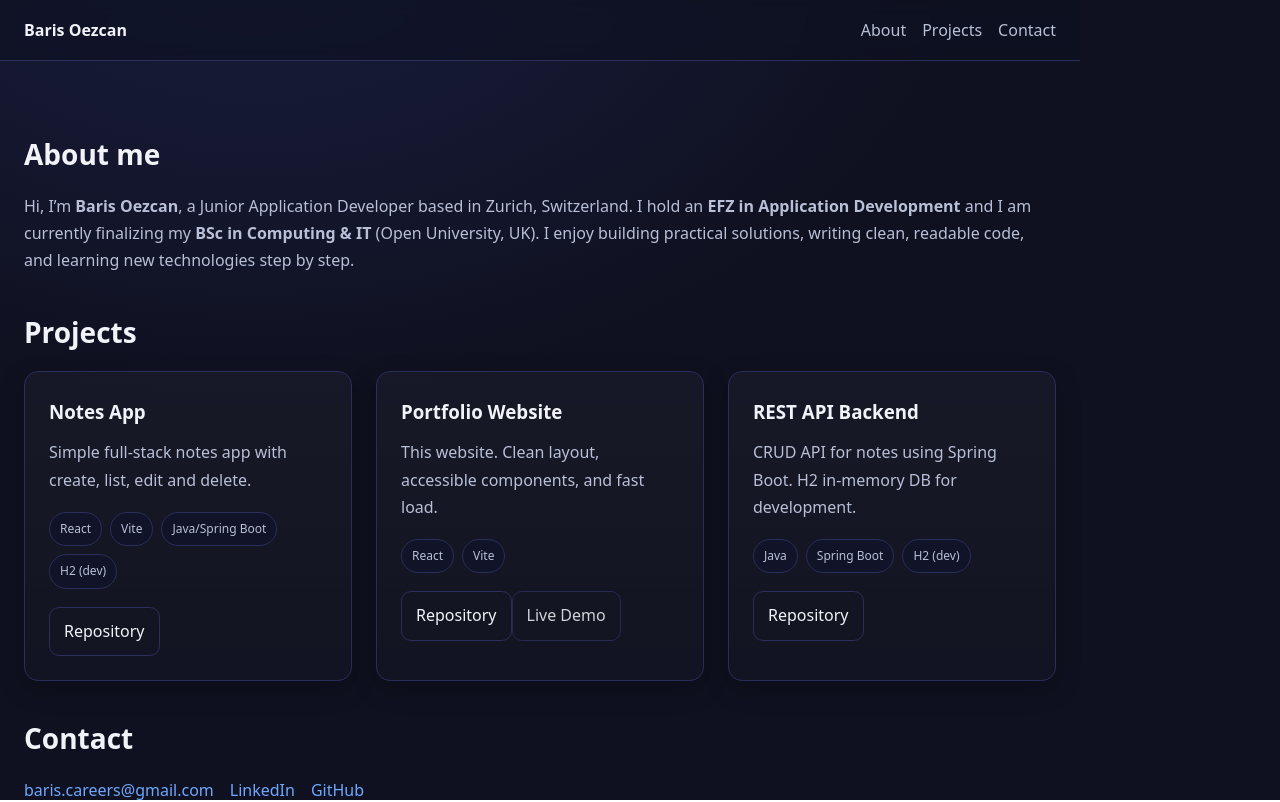
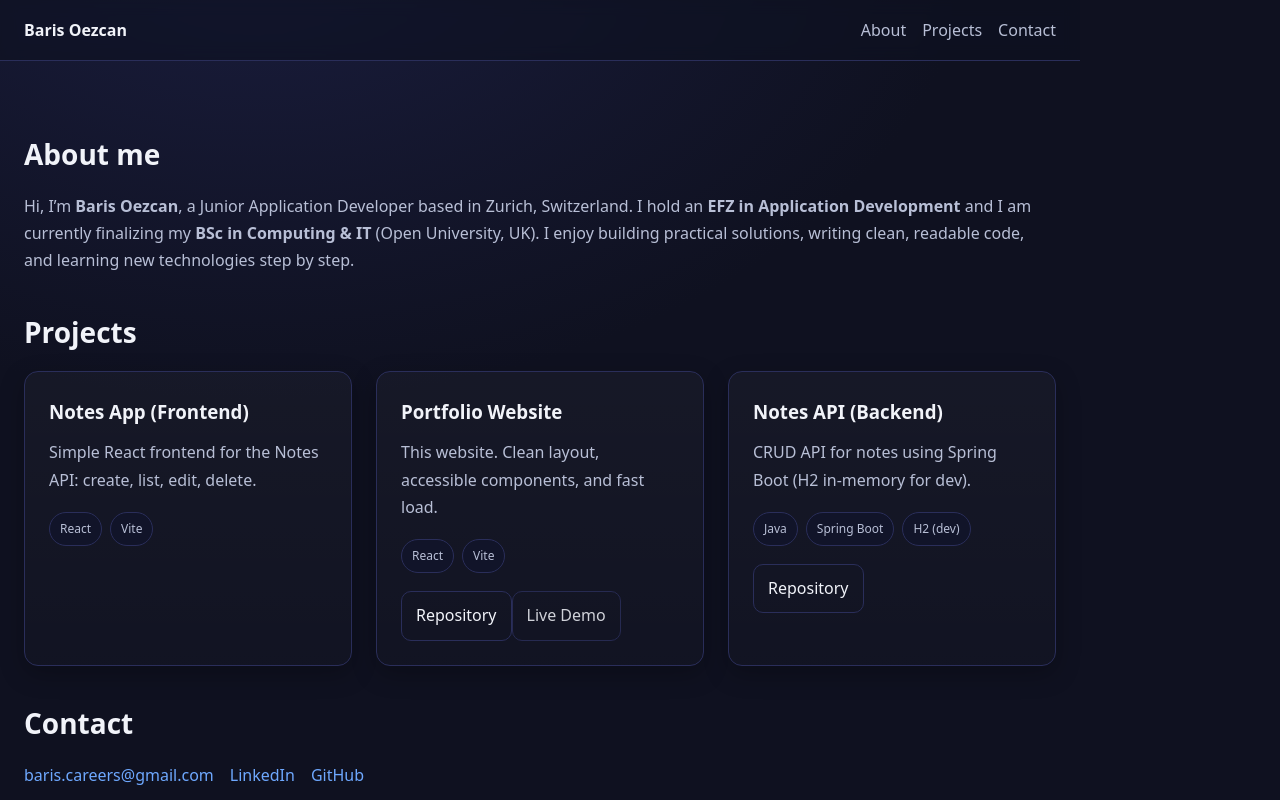
Before and after one commit to BarisOez/portfolio-website-react, a React (Vite) app: page / in a window 1280 px wide. Shown: the top 802 px of the page. Built offline with nearby package versions, Linux system fonts and the light colour scheme.

Commit message:
Update projects.js

```diff
--- a/src/data/projects.js
+++ b/src/data/projects.js
@@ -1,11 +1,11 @@
 const projects = [
   {
-    slug: "notes-app",
-    title: "Notes App",
-    description: "Simple full-stack notes app with create, list, edit and delete.",
-    stack: ["React", "Vite", "Java/Spring Boot", "H2 (dev)"],
-    repo: "https://github.com/BarisOez/notes-app-react",  // falls Repo noch nicht da: vorerst weglassen/leer
-    demo: null
+    slug: "notes-app-frontend",
+    title: "Notes App (Frontend)",
+    description: "Simple React frontend for the Notes API: create, list, edit, delete.",
+    stack: ["React", "Vite"],
+    repo: null,                 // <-- noch nicht vorhanden
+    demo: null                  // <-- noch nicht vorhanden
   },
   {
     slug: "portfolio",
@@ -16,9 +16,9 @@ const projects = [
     demo: "https://barisoez.github.io/portfolio-website-react/"
   },
   {
-    slug: "rest-api",
-    title: "REST API Backend",
-    description: "CRUD API for notes using Spring Boot. H2 in-memory DB for development.",
+    slug: "notes-api-backend",
+    title: "Notes API (Backend)",
+    description: "CRUD API for notes using Spring Boot (H2 in-memory for dev).",
     stack: ["Java", "Spring Boot", "H2 (dev)"],
     repo: "https://github.com/BarisOez/notes-api-spring",
     demo: null
```
